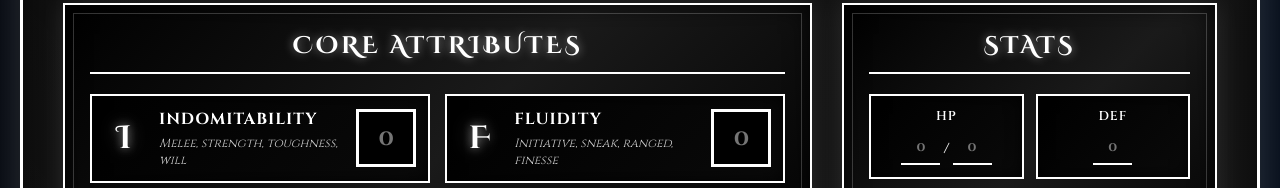
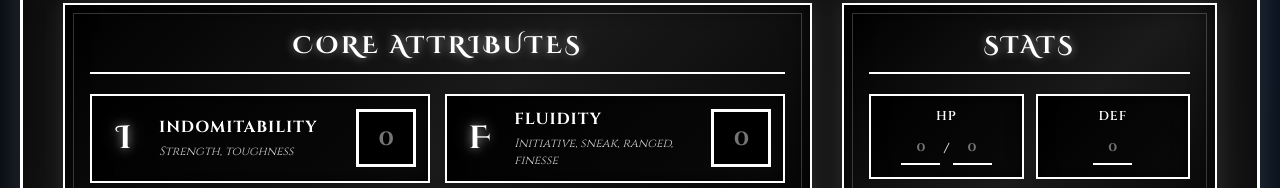
Before and after one commit to Tonguebreaker/Tonguebreaker, a plain HTML site: page index.html in a window 1280 px wide. Shown: the part 866-1054 px from the top of the page. Drawn offline with Linux system fonts and the light colour scheme.

Commit message:
index.html

```diff
--- a/index.html
+++ b/index.html
@@ -1245,7 +1245,7 @@
                     <div class="attribute-letter">I</div>
                     <div class="attribute-details">
                         <div class="attribute-name">Indomitability</div>
-                        <div class="attribute-desc">Melee, strength, toughness, will</div>
+                        <div class="attribute-desc">Strength, toughness</div>
                     </div>
                     <div class="attribute-score">
                         <input type="text" id="indomitability" placeholder="0">
```
